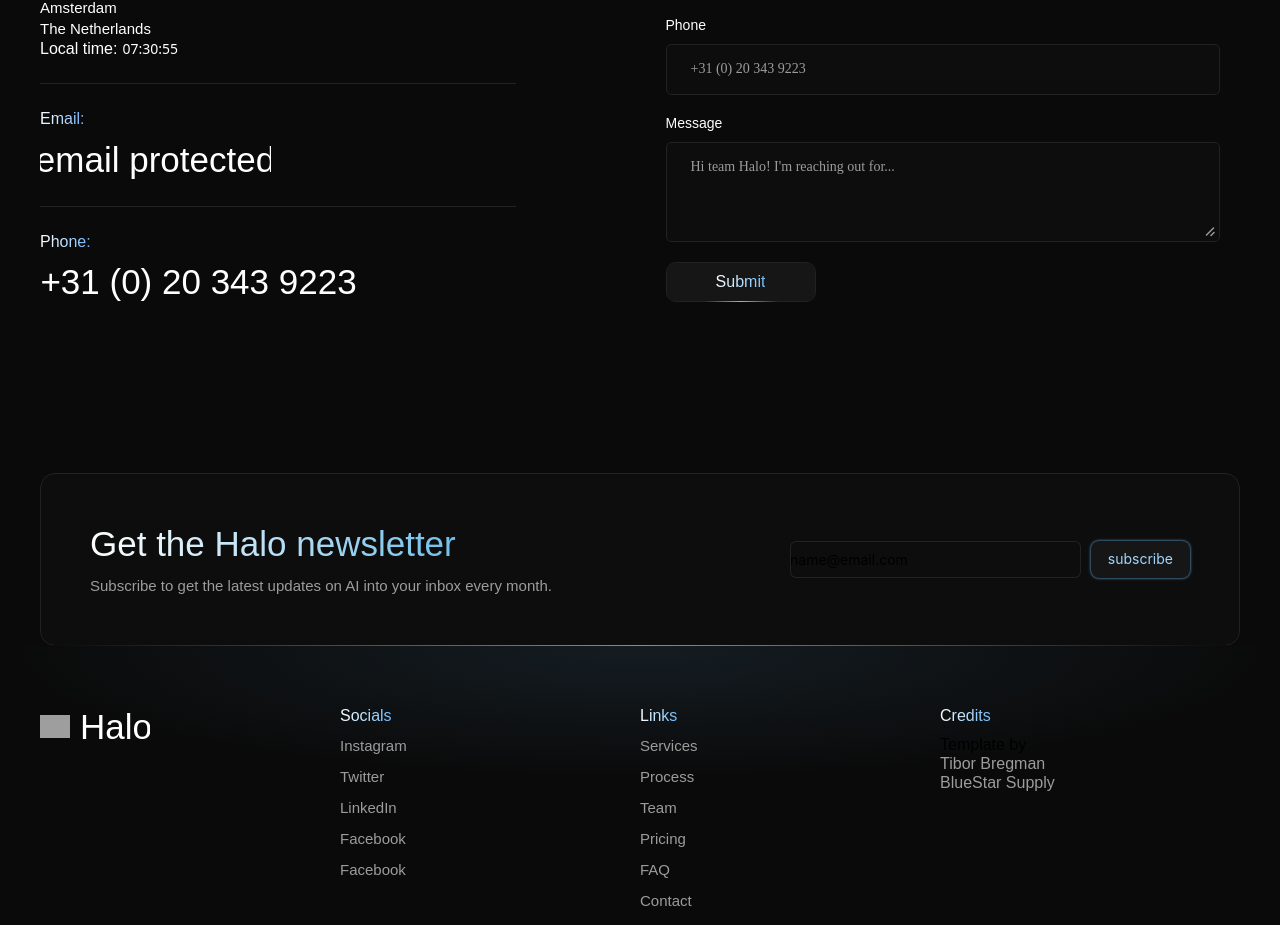
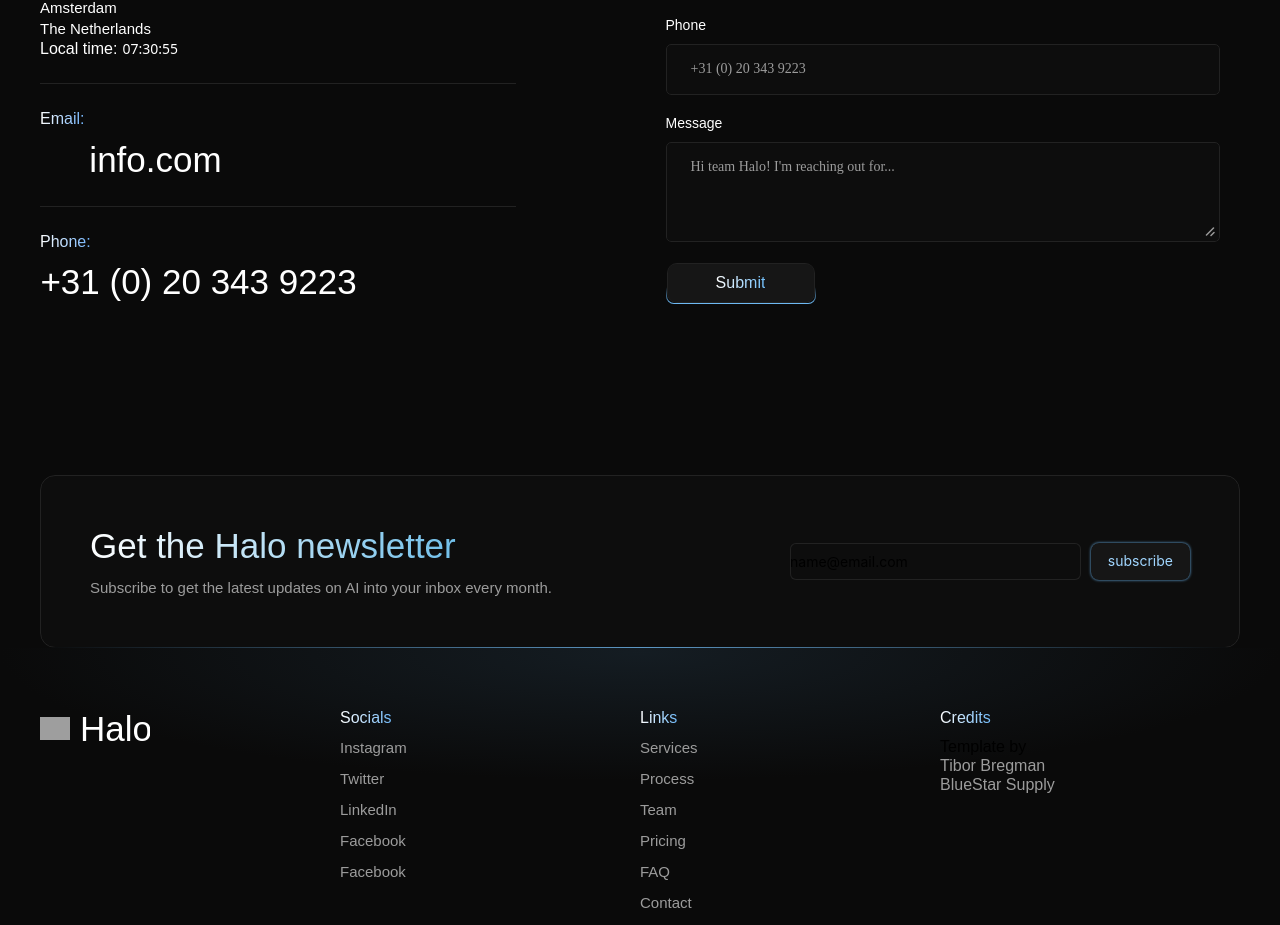
Before and after one commit to phoenix1004-dev/codeblaze, a React (Create React App) app: page / in a window 1280 px wide. Shown: the part 7916-8841 px from the top of the page. Built offline with nearby package versions, Linux system fonts and the light colour scheme; grey boxes are pictures that could not be loaded; a web font is replaced by a local one.

Commit message:
fix contact

```diff
--- a/src/containers/Home/Contact.tsx
+++ b/src/containers/Home/Contact.tsx
@@ -1,3 +1,5 @@
+import { AnimationButton } from "../../components/Animation";
+
 const Contact = () => {
   return (
     <section
@@ -127,7 +129,7 @@ const Contact = () => {
                         className="__cf_email__"
                         data-cfemail="2d44434b426d454c4142034e4240"
                       >
-                        [email&#160;protected]
+                        info.com
                       </span>
                     </h3>
                   </div>
@@ -143,7 +145,7 @@ const Contact = () => {
                         className="__cf_email__"
                         data-cfemail="0a63646c654a626b666524696567"
                       >
-                        [email&#160;protected]
+                        info.com
                       </span>
                     </h3>
                   </div>
@@ -317,6 +319,7 @@ const Contact = () => {
               </div>
             </label>
             <div className="framer-wlm6qx-container">
+              <AnimationButton>
                 <button
                   type="submit"
                   className="framer-gWCwD framer-1gjtrw7 framer-v-1gjtrw7 bg-[var(--token-dfd29766-9b54-40dd-9398-e62b74c1aefb,rgb(34,34,34))] rounded-[10px] !w-full opacity-100"
@@ -339,18 +342,11 @@ const Contact = () => {
                     </p>
                   </div>
                   <div
-                  className="framer-mq5eeo rounded-[10px]"
-                  data-framer-name="Stroke"
-                  style={{
-                    background:
-                      "radial-gradient(25% 50% at 50% 100%, var(--token-c9d7fe05-7134-4c81-9c0d-206984b9774e, rgb(112, 190, 250)) 0%, rgba(171, 171, 171, 0) 100%)",
-                  }}
-                ></div>
-                <div
                     className="framer-14bqof7 bg-[rgb(22,22,22)] rounded-[8px]"
                     data-framer-name="Fill"
                   ></div>
                 </button>
+              </AnimationButton>
             </div>
           </form>
         </div>
```
Lines whose indentation alone changed are shown as unchanged.
